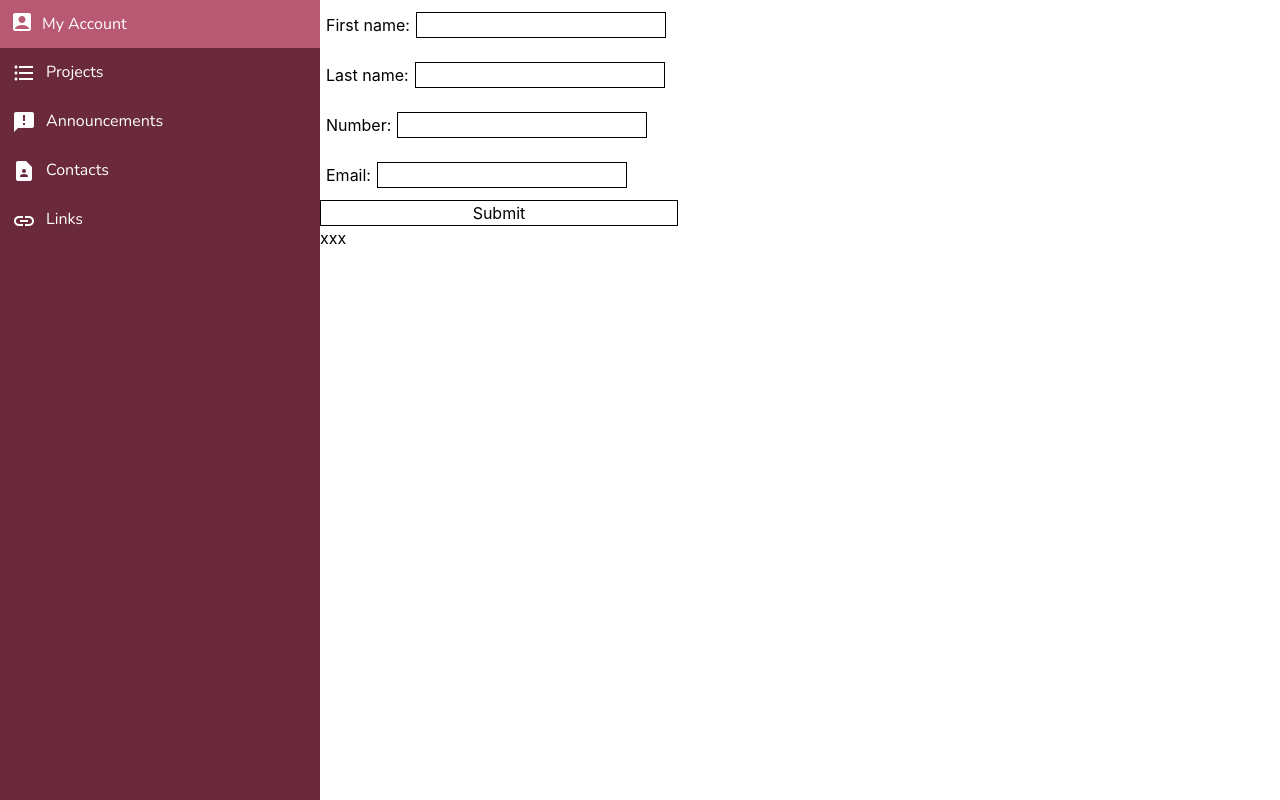
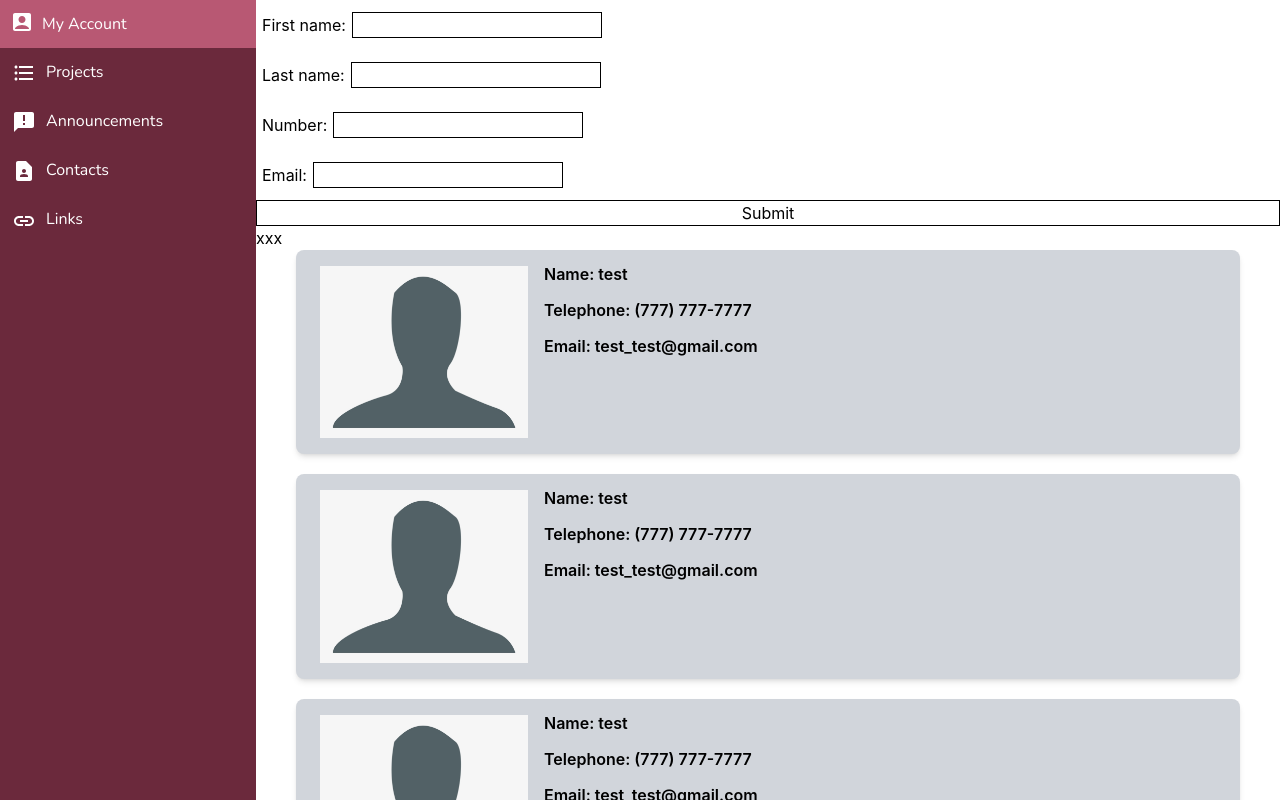
Before and after one commit to omar-alomar/mbaDraft, a React (Create React App) app in the folder client/: page /contacts in a window 1280 px wide. Shown: the top 800 px of the page. Built offline with nearby package versions, Linux system fonts and the light colour scheme.

Commit message:
client side updates to Contacts page

```diff
--- a/client/src/components/ContactCard.jsx
+++ b/client/src/components/ContactCard.jsx
@@ -1,11 +1,23 @@
-import React from 'react'
+import React, {useState} from 'react'
+import ContactModal from './ContactModal';
 
-const ContactCard = ({ name, tel, email }) => {
+const ContactCard = ({ name, tel, email}) => {
+
+  const [modalIsOpen, setIsOpen] = React.useState(false);
+
+  function openModal() {
+    setIsOpen(!modalIsOpen)
+  }
+
   return (
-    <div>
-        <h2>Name: {name}</h2>
-        <h3>Telephone: {tel}</h3>
-        <h3>Email: {email}</h3>
+    <div className='contact__card' onClick={openModal}>
+        <img src='profilepic.png' className='w-36 lg:w-56 ml-0 p-2 '/>
+        <div className='flex flex-col ml-2'>
+          <h2 className='pt-1 pb-3'>Name: {name}</h2>
+          <h3 className='pb-3'>Telephone: {tel}</h3>
+          <h3 className='pb-3'>Email: {email}</h3>
+          <ContactModal showModal={modalIsOpen}/>
+        </div>
     </div>
   )
 }
--- /dev/null
+++ b/client/src/components/ContactModal.jsx
@@ -0,0 +1,16 @@
+import React from 'react'
+
+const ContactModal = ({showModal}) => {
+  return (
+    <>
+        {showModal ?
+        <div className='fixed flex justify-center items-center top-0 left-0 right-0 inset-0 bg-gray-500 bg-opacity-75 transition-opacity'>
+            test
+        </div>
+        : null}
+
+    </>
+)
+}
+
+export default ContactModal
--- a/client/src/css/contacts.css
+++ b/client/src/css/contacts.css
@@ -1,12 +1,28 @@
+@tailwind base;
+@tailwind components;
+@tailwind utilities;
+
+@layer components {
+    .contact__card {
+        @apply bg-gray-300 text-white font-semibold rounded-lg shadow-md flex;
+        @apply mx-10 mb-5 py-2 px-4;
+        @apply hover:bg-gray-100 text-black;
+    }
+}
+
+
+
 .contacts__form {
     display: flex;
     flex-direction: column;
 }
 
 
-.contacts__form__input, .contacts__form__label {
+.contacts__form__input,
+.contacts__form__label {
     margin: 6px;
 }
+
 .contacts__form__input {
     border: 1px solid;
 }
--- a/client/src/pages/Contacts.jsx
+++ b/client/src/pages/Contacts.jsx
@@ -1,6 +1,7 @@
 import React from 'react';
 import { useState } from 'react';
 import axios from 'axios';
+import ContactCard from '../components/ContactCard';
 
 
 const Contacts = () => {
@@ -33,7 +34,7 @@ const Contacts = () => {
   }
 
   return (
-    <div className="contacts">
+    <div className="contacts mx-auto w-full">
       <form className="contacts__form" onSubmit={handleSubmit}>
         <label className="contacts__form__label">First name:
         <input className="contacts__form__input" type="text" onChange={(e) => setFname(e.target.value)}/></label>
@@ -52,6 +53,20 @@ const Contacts = () => {
       <div className="contacts__cards">
       <button onClick={getContacts}>xxx</button>
       </div>
+      <div className='inset-0 flex flex-col flex-wrap justify-evenly'>
+
+        <ContactCard name='test' tel='(777) 777-7777' email='test_test@gmail.com'/>
+        <ContactCard name='test' tel='(777) 777-7777' email='test_test@gmail.com'/>
+        <ContactCard name='test' tel='(777) 777-7777' email='test_test@gmail.com'/>
+        <ContactCard name='test' tel='(777) 777-7777' email='test_test@gmail.com'/>
+        <ContactCard name='test' tel='(777) 777-7777' email='test_test@gmail.com'/>
+        <ContactCard name='test' tel='(777) 777-7777' email='test_test@gmail.com'/>
+        <ContactCard name='test' tel='(777) 777-7777' email='test_test@gmail.com'/>
+        <ContactCard name='test' tel='(777) 777-7777' email='test_test@gmail.com'/>
+        <ContactCard name='test' tel='(777) 777-7777' email='test_test@gmail.com'/>
+        <ContactCard name='test' tel='(777) 777-7777' email='test_test@gmail.com'/>
+
+      </div>
     </div>
 
   )
```
Also changed, not shown: client/public/profilepic.png (added).
